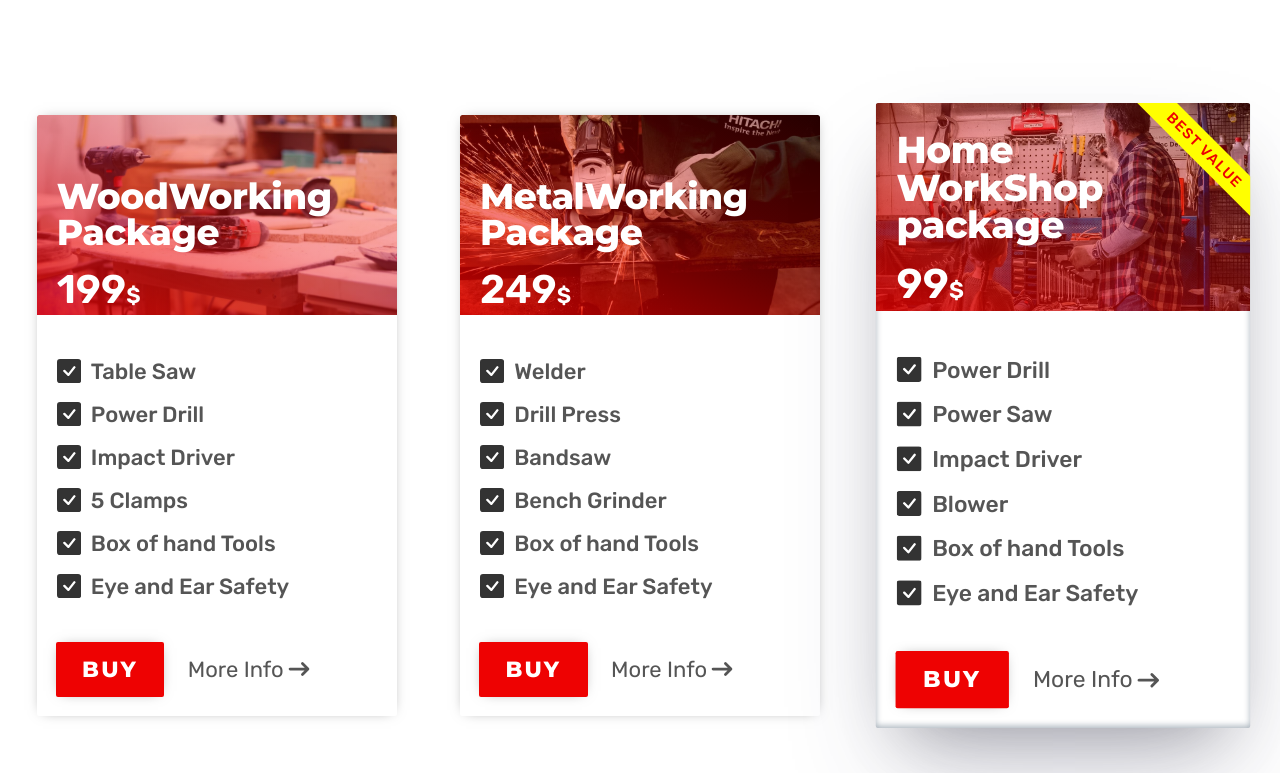
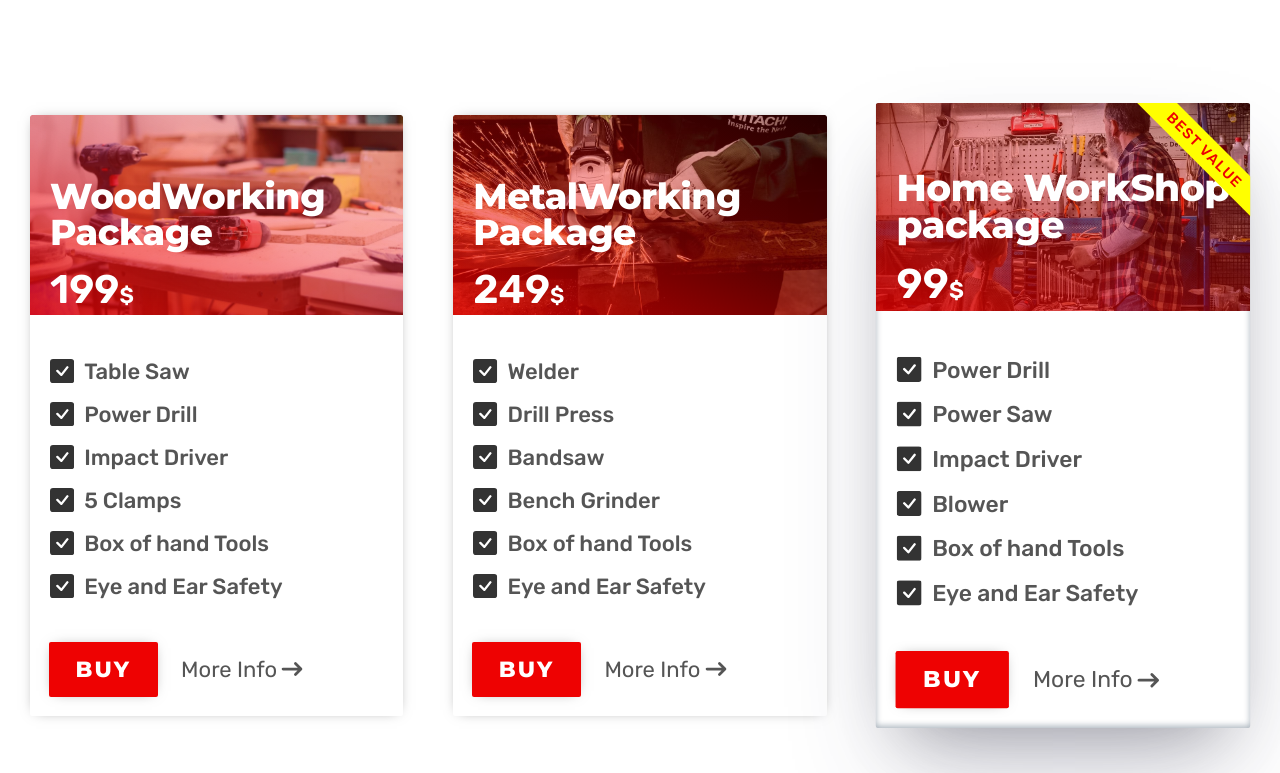
Before and after one commit to Abd1h/Tooly, a website built with Parcel: page index.html in a window 1280 px wide. Shown: the part 3687-4460 px from the top of the page. Built offline with nearby package versions, Linux system fonts and the light colour scheme.

Commit message:
packageWidth-done

```diff
--- a/style/genarel.css
+++ b/style/genarel.css
@@ -568,7 +568,7 @@
   }
 }
 .single-package-container {
-  max-width: 20em;
+  max-width: min(100%, 22em);
   border-radius: var(--border-r);
   box-shadow: var(--shadow-lt);
   overflow: hidden;
```
